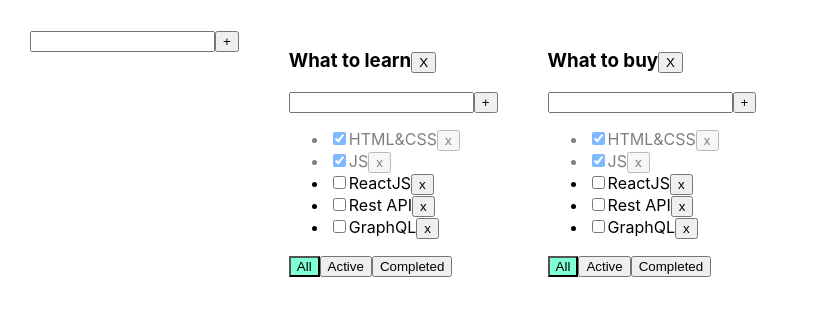
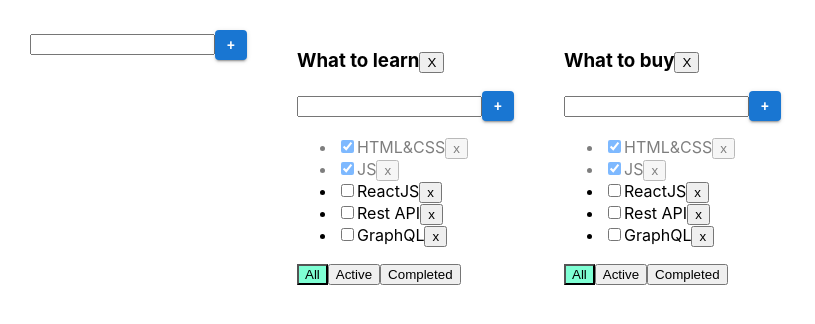
Before and after one commit to julia-lahtina/todolist, a React (Create React App) app: page / in a window 1280 px wide. Shown: the top 324 px of the page, without its empty margins (0-815 px from the left). Built offline with nearby package versions, Linux system fonts and the light colour scheme.

Commit message:
add Button from mui

```diff
--- a/src/components/AddItemForm.tsx
+++ b/src/components/AddItemForm.tsx
@@ -1,6 +1,7 @@
 // @flow
 import * as React from 'react';
 import {ChangeEvent, KeyboardEvent, useState} from 'react';
+import Button from '@mui/material/Button';
 
 type AddItemFormProps = {
     onClick: (title: string) => void
@@ -39,7 +40,13 @@
                    onKeyPress={onKeyPressHandler}
                    className={error ? 'error' : ''}
             />
-            <button onClick={addTask}>+</button>
+
+            <Button
+                onClick={addTask}
+                variant="contained"
+                style={{maxWidth: '30px', maxHeight: '30px', minWidth: '30px', minHeight: '30px'}}
+            >+</Button>
+
             {error && <div className="error-message">{error}</div>}
         </div>
     );
```
